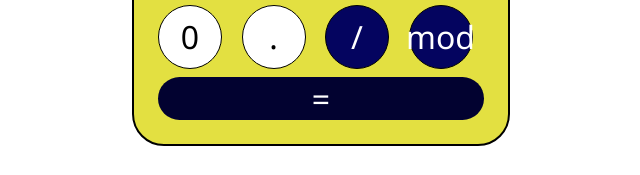
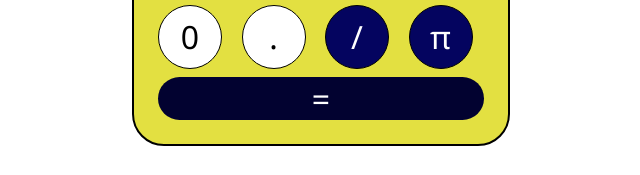
Before and after one commit to IndranjanaChatterjee/Calculator, a plain HTML site: page index.html in a window 1280 px wide. Shown: the part 453-628 px from the top of the page, 319-959 px from the left. Drawn offline with Linux system fonts and the light colour scheme.

Commit message:
Update index.html

```diff
--- a/index.html
+++ b/index.html
@@ -29,7 +29,7 @@
             <div class="click n" id="0">0</div>
             <div class="click n" id=".">.</div>
             <div class="click sign" id="/">/</div>
-            <div class="click sign" id="%">mod</div>
+            <div class="click sign" id="%">π</div>
         </div>
         <div class="result"><div id="equal">=</div></div>
     </div>
```
